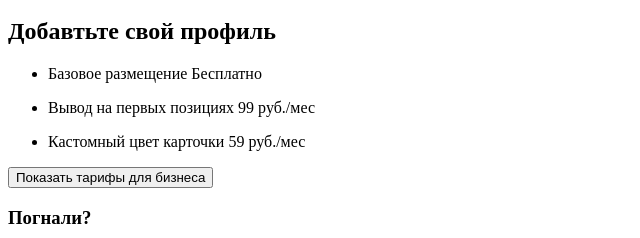
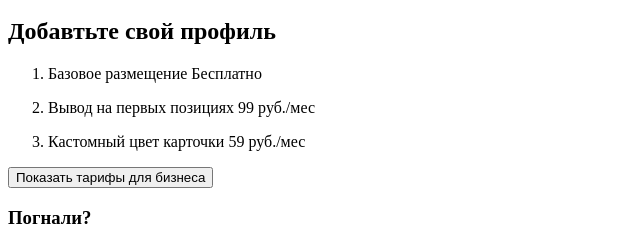
Before and after one commit to GTech1256/571665-pognali-17, a website: page source/index.html in a window 1280 px wide. Shown: the part 2908-3146 px from the top of the page, 0-640 px from the left. Drawn offline with Linux system fonts and the light colour scheme.

Commit message:
Fixed pull/2#discussion_r303208579

```diff
--- a/source/index.html
+++ b/source/index.html
@@ -310,7 +310,7 @@
           свой
           профиль
         </h2>
-        <ul class="add-profile__tariffs">
+        <ol class="add-profile__tariffs">
           <li class="add-profile__tariff-wrapper">
             <p class="add-profile__tariff-description">
               Базовое размещение
@@ -329,7 +329,7 @@
               59 руб./мес
             </p>
           </li>
-        </ul>
+        </ol>
         <button class="add-profile__text-btn">
           Показать тарифы для бизнеса
         </button>
```
